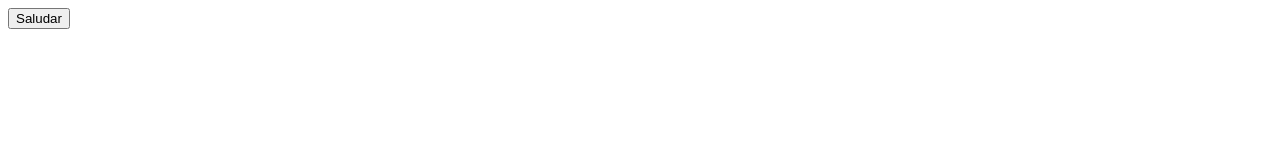
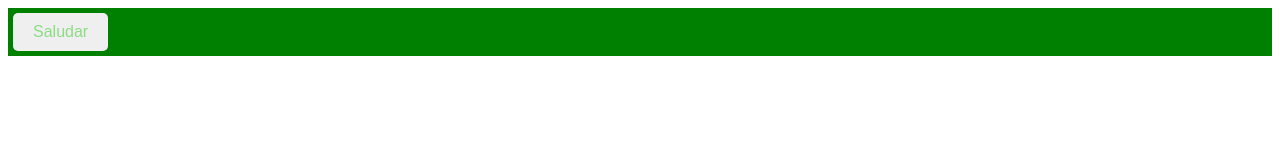
Before and after one commit to jochefini/taller-eventos, a plain HTML site: page index.html in a window 1280 px wide. Drawn offline with Linux system fonts and the light colour scheme.

Commit message:
div y js

```diff
--- a/evento.js
+++ b/evento.js
@@ -0,0 +1,5 @@
+function mostrarAlerta() {
+    alert('Hola! soy el div');
+}
+const contenedor = document.querySelector('.contenedor');
+    contenedor.addEventListener('click', mostrarAlerta);
--- a/index.html
+++ b/index.html
@@ -5,9 +5,16 @@
         <meta charset="utf-8">
         <title>Taller eventos</title>
         <meta name="viewport" content="width=device-width, initial-scale=1.0" >
-        <script src="evento.js" type="text/javascript"></script>
+        <link href="styles.css" rel="stylesheet">
+
  </head>
 <body>
-    <button onclick="alert('Hola!')">Saludar</button>
+    <div class="contenedor">
+        <button class="boton" onclick="mostrarAlerta()">Saludar</button>
+    </div>
+
+
+
+    <script src="evento.js"></script>
 </body>
 </html>
--- /dev/null
+++ b/styles.css
@@ -0,0 +1,12 @@
+.contenedor {
+    padding: 5px;
+    background-color: green;
+}
+.boton {
+    color: rgb(139, 220, 131);
+    border: none;
+    padding: 10px 20px;
+    cursor: pointer;
+    border-radius: 5px;
+    font-size: 16px;
+}
```
